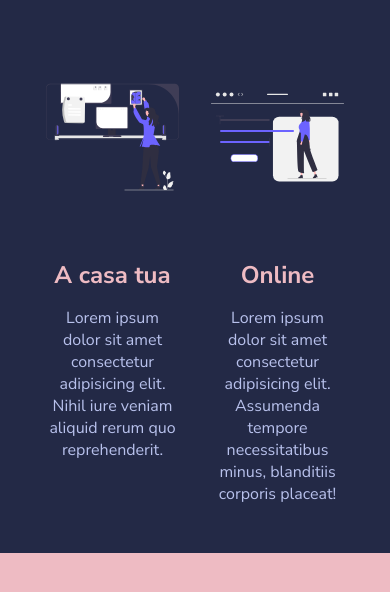
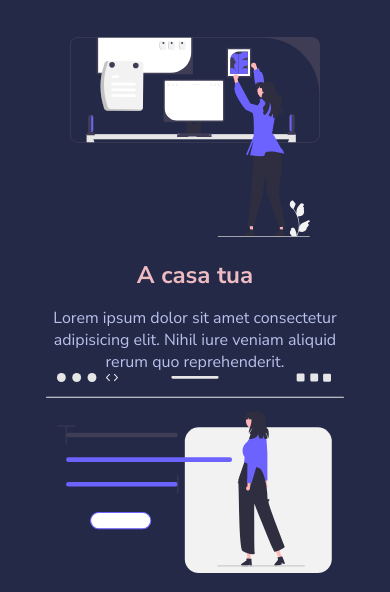
Before and after one commit to Deltafortal/html-css-resp-wannabe, a plain HTML site: page index.html in a window 390 px wide. Shown: the part 196-788 px from the top of the page. Drawn offline with Linux system fonts and the light colour scheme.

Commit message:
Fixed tablet

```diff
--- a/css/style.css
+++ b/css/style.css
@@ -138,14 +138,25 @@ img {
 
  @media screen and (max-width: 768px) {
     .container {
-        width: 370px;
+        width: 470px;
+    }
+
+    .row {
+        display: flex;
+        flex-wrap: wrap;
+        flex-shrink: 0;
+        justify-content: center;
+    }
+
+    .col {
+        flex-basis: calc((100% - 2rem) / 3);
     }
 
  }
 
 
 
- @media screen and (max-width: 375px) {
+ @media screen and (max-width: 480px) {
     .container {
         width: 100%;
     }
```
